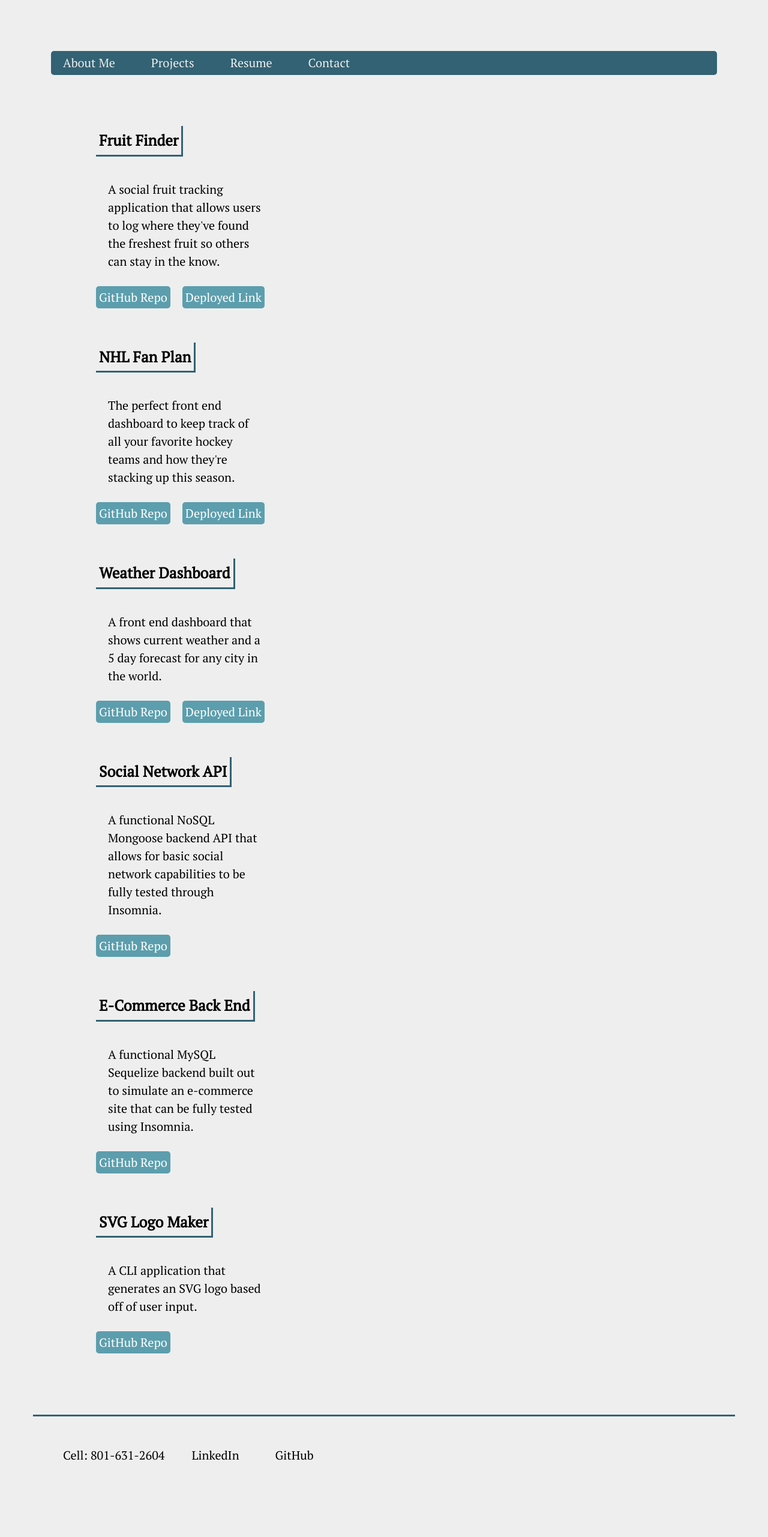
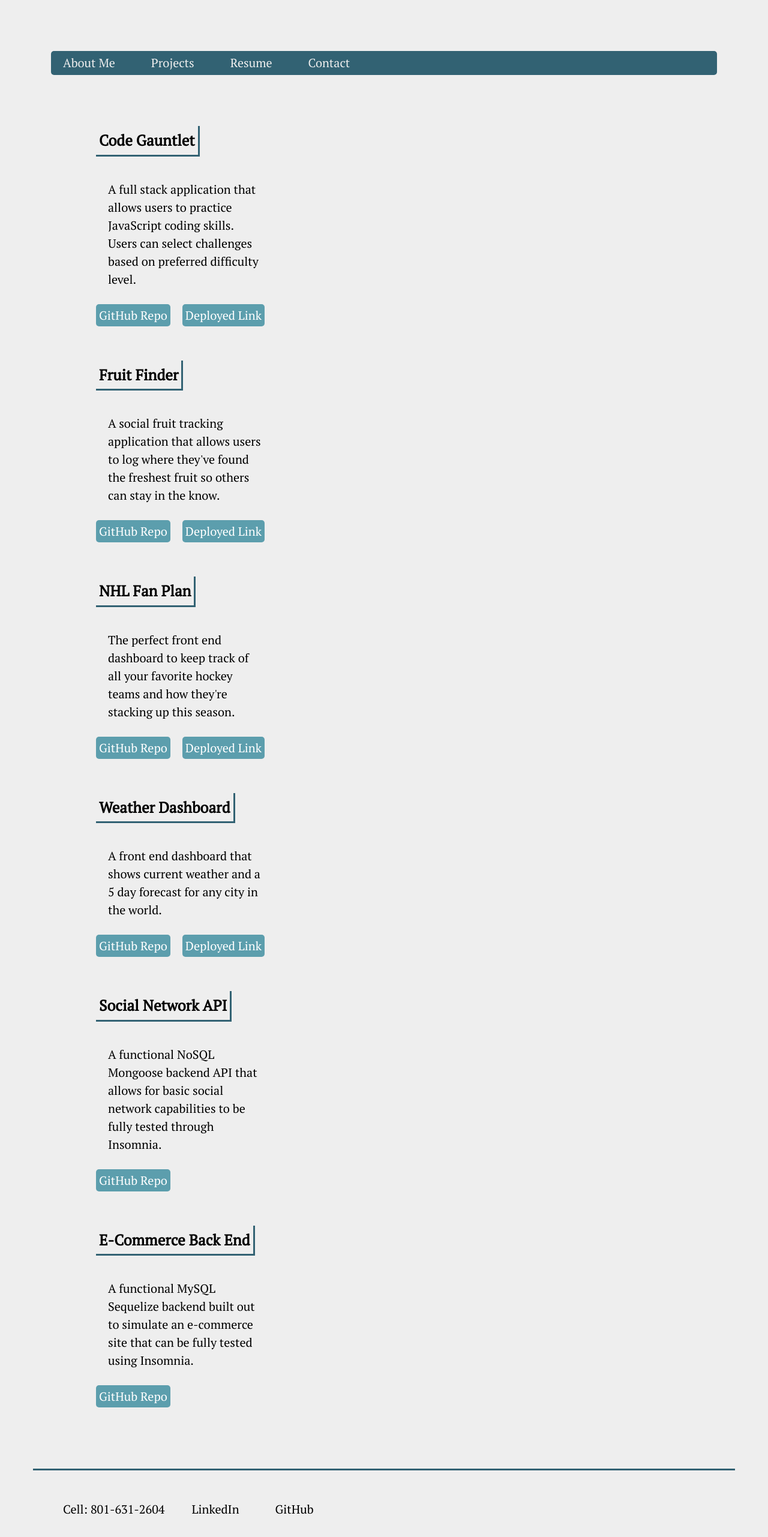
Before and after one commit to jaxson-lybbert/Portfolio, a React (Create React App) app: page /projects in a window 1280 px wide. Shown: the top 2562 px of the page at 60% size. Before the commit the page ends 2521 px from the top, so only its background shows below. Built offline with nearby package versions, Linux system fonts and the light colour scheme.

Commit message:
Added new project and resume to portfolio

```diff
--- a/src/ProjectData.js
+++ b/src/ProjectData.js
@@ -1,4 +1,11 @@
 const projectData = [
+  {
+    name: "Code Gauntlet",
+    summary:
+      "A full stack application that allows users to practice JavaScript coding skills. Users can select challenges based on preferred difficulty level.",
+    repoLink: "https://github.com/ryantixier/Code-Gauntlet",
+    deployLink: "https://code-gauntlet-3e9a71d036dd.herokuapp.com",
+  },
   {
     name: "Fruit Finder",
     summary:
@@ -32,12 +39,6 @@ const projectData = [
       "A functional MySQL Sequelize backend built out to simulate an e-commerce site that can be fully tested using Insomnia.",
     repoLink: "https://github.com/jaxson-lybbert/E-Commerce-Back-End",
   },
-  {
-    name: "SVG Logo Maker",
-    summary:
-      "A CLI application that generates an SVG logo based off of user input.",
-    repoLink: "https://github.com/jaxson-lybbert/SVG-Logo-Maker",
-  },
 ];
 
 export default projectData;
--- a/src/pages/Contact.js
+++ b/src/pages/Contact.js
@@ -55,7 +55,7 @@ export default function Contact() {
 
           setTimeout(() => {
             setSentMessage(false);
-          }, 5000);
+          }, 10000);
 
           setFirstName("");
           setLastName("");
--- a/src/pages/Resume.js
+++ b/src/pages/Resume.js
@@ -1,18 +1,19 @@
 import resumeSnapshot from "../assets/Resume-Snapshot.png";
+import resumePDF from "../assets/Jaxson Lybbert Resume.pdf";
 
 export default function Resume() {
   // Function will execute on click of button
   const onButtonClick = () => {
     // using Java Script method to get PDF file
-    fetch("Jaxson Lybbert Resume.pdf").then((response) => {
+    fetch(resumePDF).then((response) => {
       response.blob().then((blob) => {
         // Creating new object of PDF file
         const fileURL = window.URL.createObjectURL(blob);
         // Setting various property values
-        let downloadLink = document.createElement("a");
-        downloadLink.href = fileURL;
-        downloadLink.download = "Jaxson Lybbert Resume.pdf";
-        downloadLink.click();
+        let alink = document.createElement("a");
+        alink.href = fileURL;
+        alink.download = resumePDF;
+        alink.click();
       });
     });
   };
@@ -21,8 +22,13 @@ export default function Resume() {
       <h2>You can download a copy of my resume here.</h2>
       <center>
         <img id="resume" src={resumeSnapshot} alt="Resume"></img>
+
         <button id="submitBtn" onClick={onButtonClick}>
-          Download
+          {
+            <a className="downloadLink" href={resumePDF}>
+              Download
+            </a>
+          }
         </button>
       </center>
     </>
--- a/src/styles.css
+++ b/src/styles.css
@@ -101,6 +101,13 @@ i {
   transition: all 0.2s ease-in-out;
   cursor: pointer;
 }
+
+#alert {
+  font-size: 20px;
+  display: inline-block;
+  border-bottom: 3px solid var(--payne-gray);
+  border-right: 3px solid var(--payne-gray);
+}
 /* Classes used to display information correctly within main flexboxes */
 
 .cardTitle {
@@ -121,6 +128,11 @@ i {
   color: var(--white);
   background-color: var(--moonstone);
   border-radius: 5px;
+}
+
+.downloadLink {
+  color: var(--off-white);
+  text-decoration: none;
 }
 
 .cardLink:hover {
```
Also changed, not shown: src/assets/Resume-Snapshot.png, 1 other file (tests, documents, lock files or other folders).
